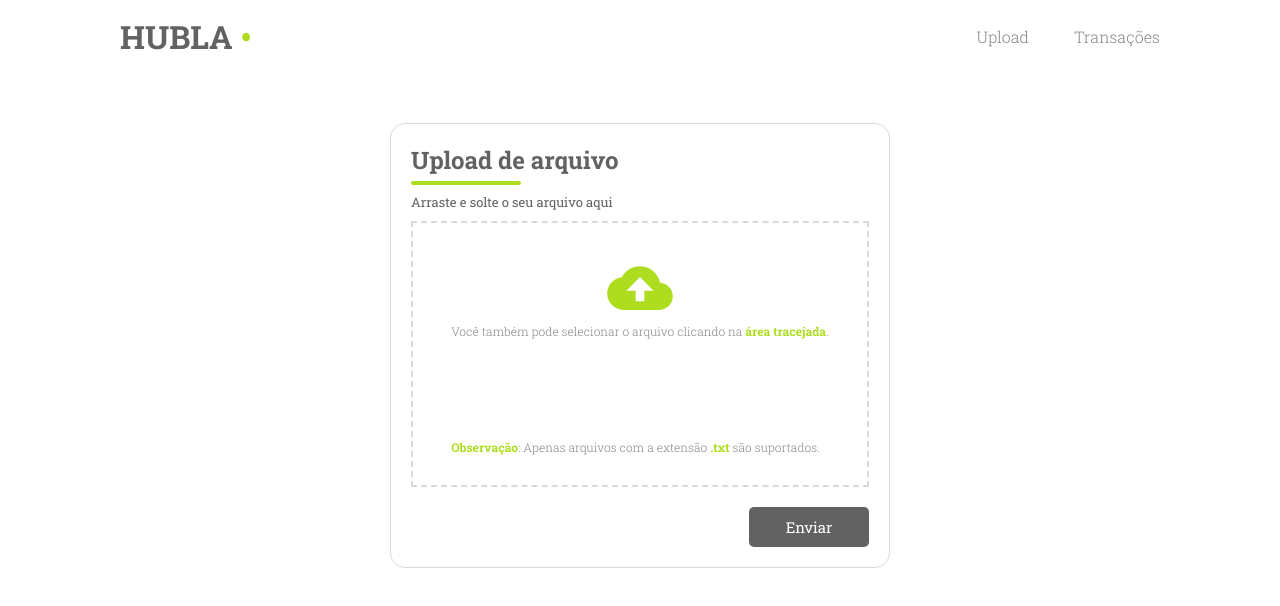
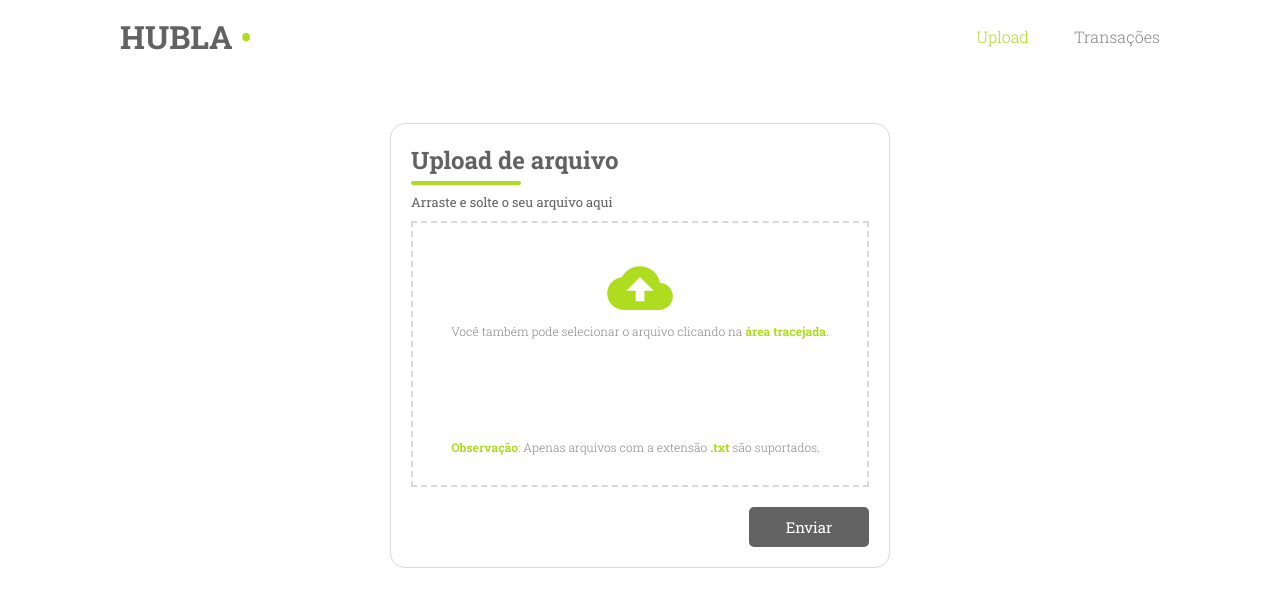
Before and after one commit to intwone/hubla-challenge-front, a React (Vite) app: page / in a window 1280 px wide. Shown: the top 606 px of the page. Built offline with nearby package versions, Linux system fonts and the light colour scheme; no server answers.

Commit message:
fix style bug in header links

```diff
--- a/src/components/Header/index.tsx
+++ b/src/components/Header/index.tsx
@@ -4,7 +4,6 @@ import { Container, Topics } from './style';
 
 export function Header() {
   const { pathname } = useLocation();
-  const isSelectedUploadPage = pathname.includes('upload');
   const isSelectedTransactionsPage = pathname.includes('transactions');
 
   return (
@@ -18,7 +17,7 @@ export function Header() {
       <Topics>
         <Link
           style={{
-            color: isSelectedUploadPage
+            color: !isSelectedTransactionsPage
               ? theme.colors.main
               : theme.colors.gray[700],
           }}
```
